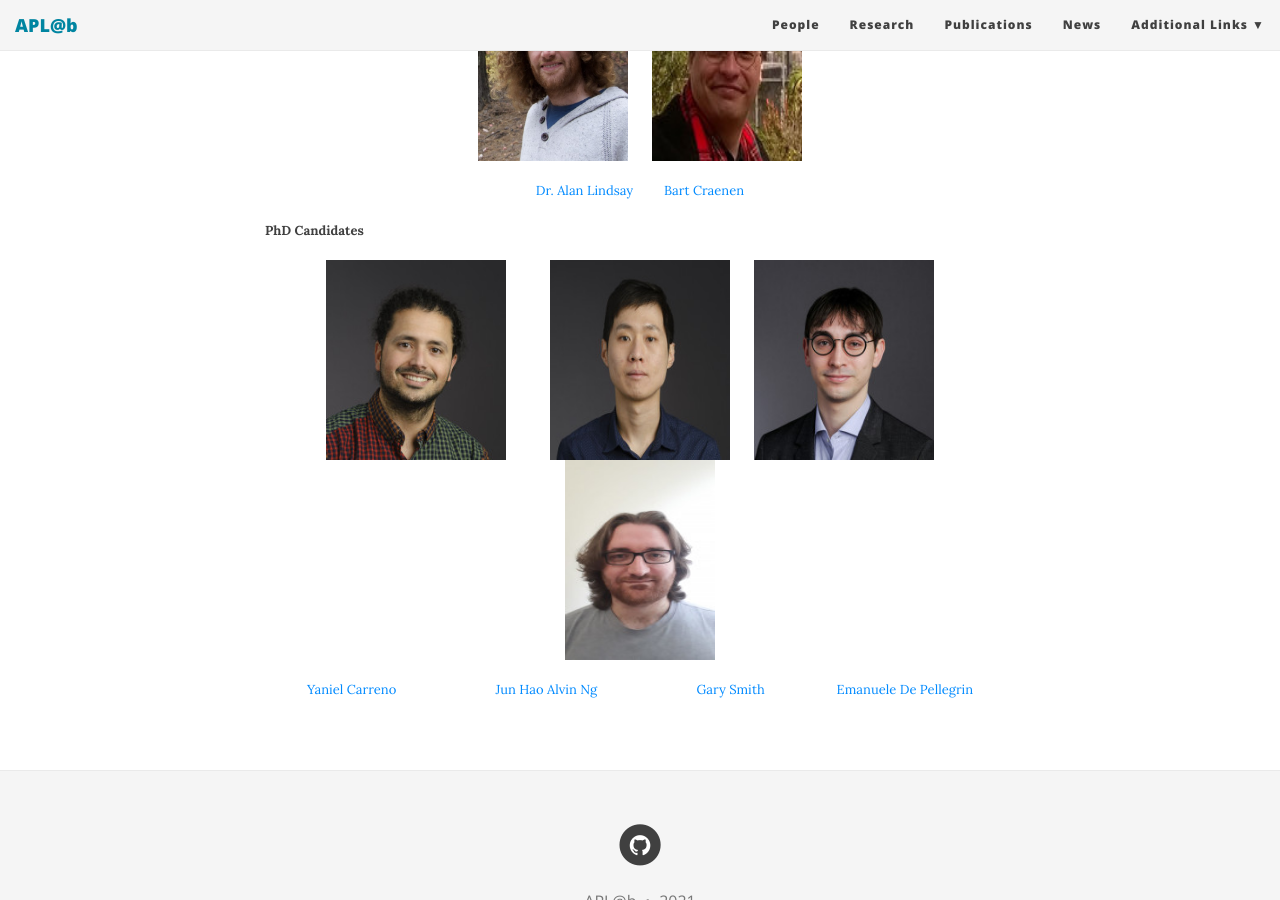
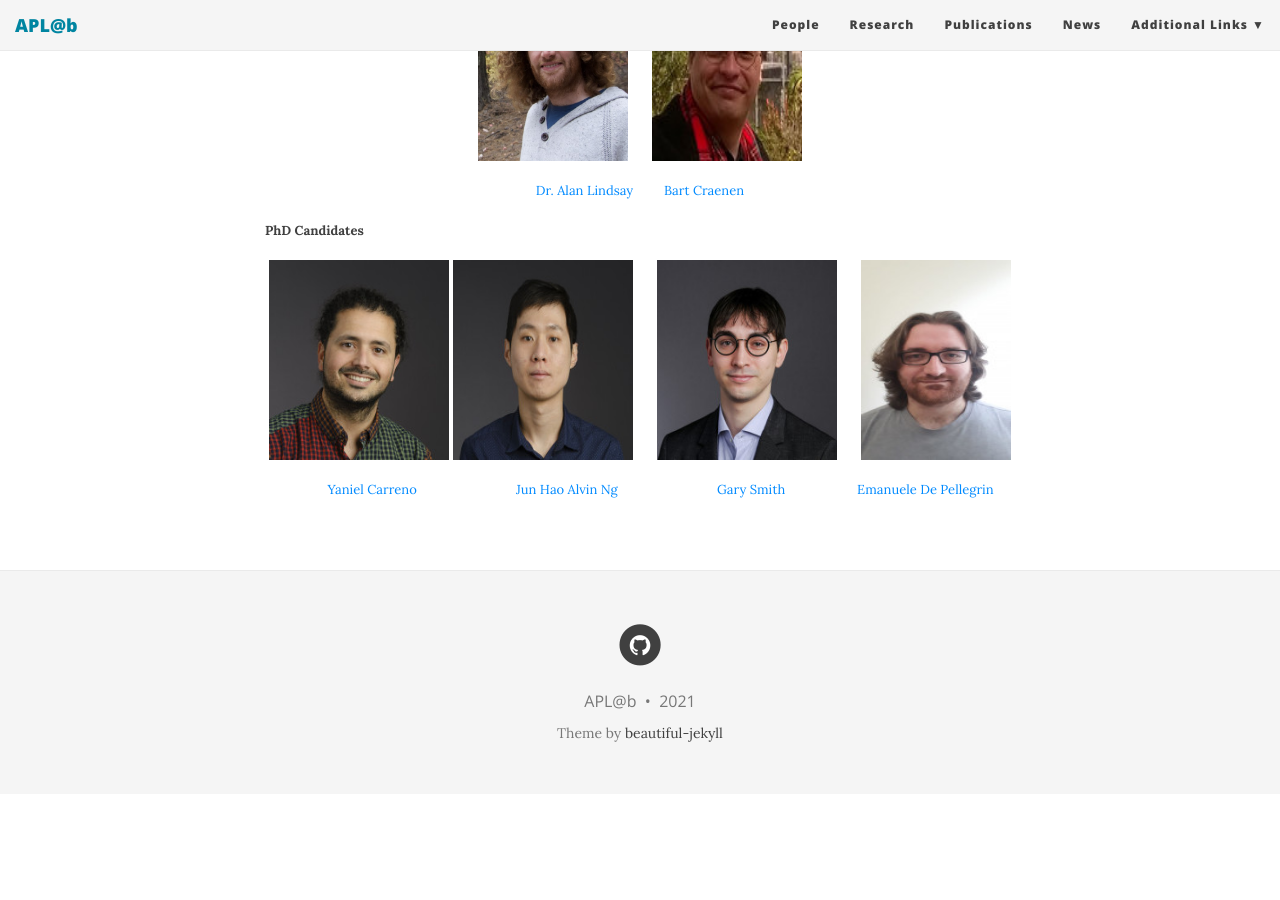
Before and after one commit to aplab2020/aplab2020.github.io, a Jekyll site: the page built from people.md, in a window 1280 px wide and 900 px high, scrolled down 611 px. Built offline with Jekyll 4.4.1, drawn with Linux system fonts in a browser that asks for light colours; nearby versions of some CDN libraries; after the commit the page ends 1405 px from its top, so only the background shows below that.

Commit message:
Update people.md

```diff
--- a/people.md
+++ b/people.md
@@ -24,9 +24,9 @@
 
 **PhD Candidates**
 
-<p align="center"> <img src="/img/yaniel.jpg" align="center" width="180" height="200">   &nbsp;  &nbsp; &nbsp; &nbsp;  &nbsp; &nbsp; <img src="/img/alvin.jpg" align="center" width="180" height="200">  &nbsp;  &nbsp; &nbsp; <img src="/img/gary.jpg" align="center" width="180" height="200"> &nbsp;  &nbsp; &nbsp; <img src="/img/emanuelle.jpeg" align="center" width="150" height="200"></p>
+<p align="center"> <img src="/img/yaniel.jpg" align="center" width="180" height="200">   <img src="/img/alvin.jpg" align="center" width="180" height="200">  &nbsp;  &nbsp; &nbsp; <img src="/img/gary.jpg" align="center" width="180" height="200"> &nbsp;  &nbsp; &nbsp; <img src="/img/emanuelle.jpeg" align="center" width="150" height="200"></p>
 
- <p align="center"> <a href="https://www.edinburgh-robotics.org/students/yaniel-carreno" style="float: &nbsp; &nbsp; &nbsp; &nbsp;">Yaniel Carreno</a>      &nbsp; &nbsp; &nbsp; &nbsp; &nbsp; &nbsp; &nbsp; &nbsp; &nbsp; &nbsp; &nbsp; &nbsp; &nbsp; &nbsp;
+ <p align="center"> &nbsp;  &nbsp; &nbsp; &nbsp;  &nbsp; &nbsp; <a href="https://www.edinburgh-robotics.org/students/yaniel-carreno" style="float: &nbsp; &nbsp; &nbsp; &nbsp;">Yaniel Carreno</a>      &nbsp; &nbsp; &nbsp; &nbsp; &nbsp; &nbsp; &nbsp; &nbsp; &nbsp; &nbsp; &nbsp; &nbsp; &nbsp; &nbsp;
                    <a href="https://www.edinburgh-robotics.org/students/jun-hao-alvin-ng" style="float: ;">Jun Hao Alvin Ng</a> &nbsp; &nbsp; &nbsp; &nbsp; &nbsp; &nbsp;  &nbsp; &nbsp; &nbsp; &nbsp;  &nbsp; &nbsp; &nbsp; &nbsp;
                    <a href="https://www.edinburgh-robotics.org/students/gary-smith" style="float: ;">Gary Smith</a> &nbsp; &nbsp; &nbsp; &nbsp; &nbsp; &nbsp; &nbsp; &nbsp; &nbsp; &nbsp;
                    <a href="https://www.edinburgh-robotics.org/students/emanuele-de-pellegrin-cohort-student-representative" style="float: ;">Emanuele De Pellegrin</a>
```
